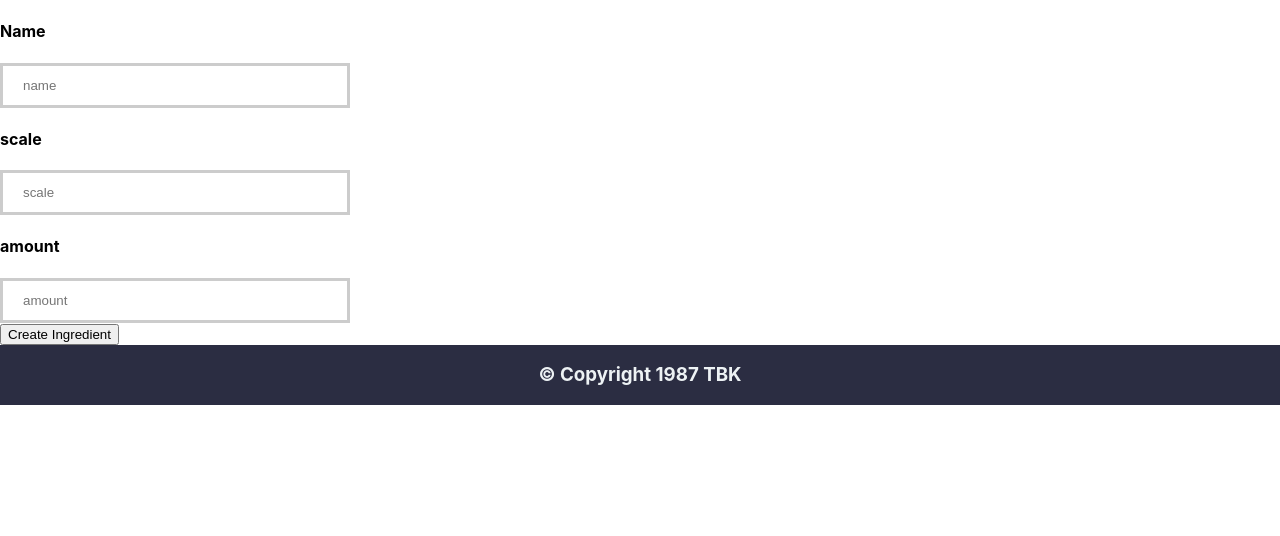
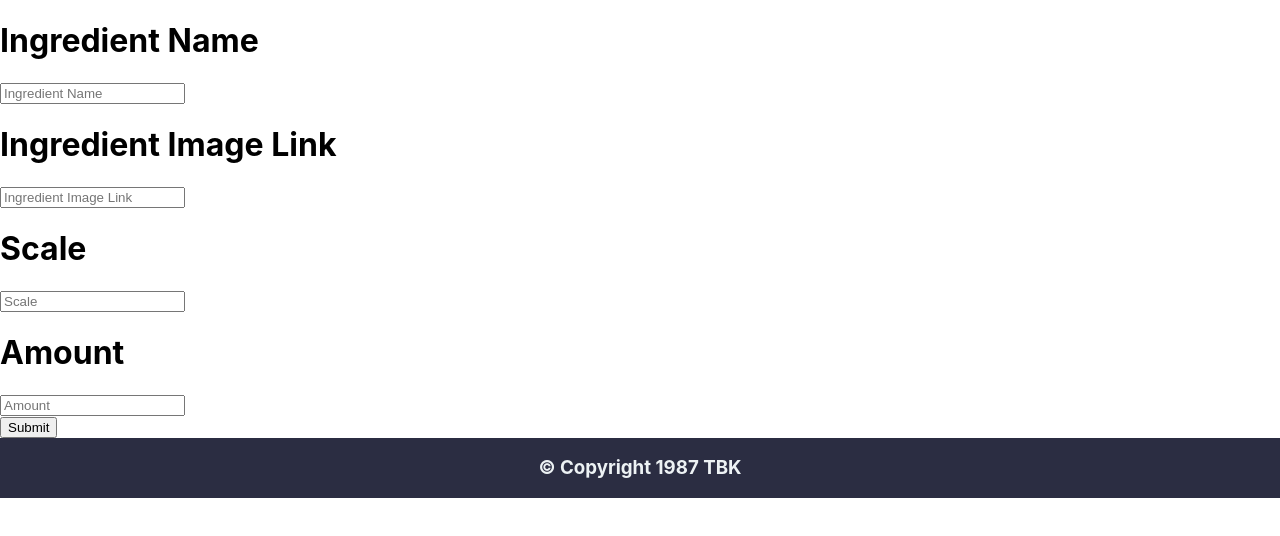
Before and after one commit to SL-amg/myfoodexfrontendproject, a React (Create React App) app in the folder foodexfrontend/: page /createIngredient in a window 1280 px wide. Shown: the top 536 px of the page. Built offline with nearby package versions, Linux system fonts and the light colour scheme; a web font is replaced by a local one.

Commit message:
added image upload

```diff
--- a/foodexfrontend/src/components/CreateCategory.js
+++ b/foodexfrontend/src/components/CreateCategory.js
@@ -4,14 +4,16 @@ import { NavLink, useNavigate } from "react-router-dom";
 import { addCategory } from "../api/users";
 import { useQuery, useMutation } from "@tanstack/react-query";
 import { useState } from "react";
+import Input from "./Input";
 
 const CreateCategory = () => {
+  const navigate = useNavigate();
+  const [name, setName] = useState("");
+  const [image, setImage] = useState("");
 
 
-  const navigate = useNavigate();
-
   const mutation = useMutation({
-    mutationFn: (formData) => addCategory(formData),
+    mutationFn: (newCatigoryData) => addCategory(newCatigoryData),
     onSuccess: () => {
       navigate("/categoriesList");
       const refreshPage = () => {
@@ -19,50 +21,32 @@ const CreateCategory = () => {
       }},
   });
 
-  function submit(values) {
-    console.log(values);
-    mutation.mutate(values);
-  }
+const handleSubmit=()=>{
+  mutation.mutate({
+    name: name,
+    image: image,
+  });
+};
+
 
   return (
     <>
     <div>
-            {/* Formik and rigister div*/}
-            <Formik
-              initialValues={{
-                name: "",
-                image: "",
-              }}
-              onSubmit={submit}
-            >
-              <Form>
-                <div>
-                  <div>
-                    <h4>Name</h4>
-                    <Field
-                      placeholder="name"
-                      className="barStyle"
-                      as="input"
-                      name="name"
-                      type="text"
-                    />
-                  </div>
-                  <div>
-                    <h4>Image</h4>
-                    <Field
-                      placeholder="image"
-                      className="barStyle"
-                      as="input"
-                      name="image"
-                      type="text"
-                    />
-                  </div>
-                  <button className="" type="submit">
-                    Create Catgoires
-                  </button>
-                </div>
-              </Form>
-            </Formik>
+    <Input
+          name="Catigory Name"
+          onChange={(e) => {
+            setName(e.target.value);
+          }}
+        />
+        <Input
+          name="Catigory Image Link"
+          onChange={(e) => {
+            setImage(e.target.value);
+          }} />
+        <button
+       onClick={handleSubmit} >
+          Submit
+        </button>
    </div>
    </>
   )
--- a/foodexfrontend/src/components/CreateIngredient.js
+++ b/foodexfrontend/src/components/CreateIngredient.js
@@ -4,10 +4,16 @@ import { NavLink, useNavigate } from "react-router-dom";
 import { addIngredient } from "../api/users";
 import { useQuery, useMutation } from "@tanstack/react-query";
 import { useState } from "react";
+import Input from "./Input";
 
 const CreateIngredient = () => {
 
+
   const navigate = useNavigate();
+  const [name, setName] = useState("");
+  const [image, setImage] = useState("");
+  const [scale, setScale] = useState("");
+  const [amount, setAmount] = useState("");
 
   const mutation = useMutation({
     mutationFn: (newIngredient) => addIngredient(newIngredient),
@@ -18,62 +24,43 @@ const CreateIngredient = () => {
       }},
   });
 
-    function submit(values) {
-      console.log(values);
-      mutation.mutate(values);
-    }
-
+const handleSubmit=()=>{
+  mutation.mutate({
+    name: name,
+    image: image,
+    scale: scale,
+    amount: amount,
+  });
+};
 
   return (
     <>
     <div>
-            {/* Formik and rigister div*/}
-            <Formik
-              initialValues={{
-                name: "",
-                scale: "",
-                amount: "",
+    <Input
+          name="Ingredient Name"
+          onChange={(e) => {
+            setName(e.target.value);
           }}
-              onSubmit={submit}
-            >
-              <Form>
-                <div>
-                  <div>
-                    <h4>Name</h4>
-                    <Field
-                      placeholder="name"
-                      className="barStyle"
-                      as="input"
-                      name="name"
-                      type="text"
         />
-                  </div>
-                  <div>
-                    <h4>scale</h4>
-                    <Field
-                      placeholder="scale"
-                      className="barStyle"
-                      as="input"
-                      name="scale"
-                      type="text"
-                    />
-                  </div>
-                  <div>
-                    <h4>amount</h4>
-                    <Field
-                      placeholder="amount"
-                      className="barStyle"
-                      as="input"
-                      name="amount"
-                      type="text"
-                    />
-                  </div>
-                  <button className="" type="submit">
-                    Create Ingredient
+        <Input
+          name="Ingredient Image Link"
+          onChange={(e) => {
+            setImage(e.target.value);
+          }} />
+                     <Input
+          name="Scale"
+          onChange={(e) => {
+            setScale(e.target.value);
+          }} />
+           <Input
+          name="Amount"
+          onChange={(e) => {
+            setAmount(e.target.value);
+          }} />
+        <button
+       onClick={handleSubmit} >
+          Submit
         </button>
-                </div>
-              </Form>
-            </Formik>
    </div>
    </>
   )
--- a/foodexfrontend/src/components/CreateRecipy.js
+++ b/foodexfrontend/src/components/CreateRecipy.js
@@ -4,9 +4,15 @@ import { NavLink, useNavigate } from "react-router-dom";
 import { addRecipe } from "../api/users";
 import { useQuery, useMutation } from "@tanstack/react-query";
 import { useState } from "react";
+import Input from "./Input";
 
 const CreateRecipy = () => {
+
   const navigate = useNavigate();
+  const [name, setName] = useState("");
+  const [image, setImage] = useState("");
+  const [nutritionFact, setNutritionFact] = useState("");
+
 
   const mutation = useMutation({
     mutationFn: (newRecipy) => addRecipe(newRecipy),
@@ -17,61 +23,37 @@ const CreateRecipy = () => {
       }},
   });
 
-    function submit(values) {
-      console.log(values);
-      mutation.mutate(values);
-    }
+const handleSubmit=()=>{
+  mutation.mutate({
+    name: name,
+    image: image,
+    nutritionFact: nutritionFact,
+  });
+};
 
   return (
    <>
     <div>
-            {/* Formik and rigister div*/}
-            <Formik
-              initialValues={{
-                name: "",
-                image: "",
-                nutritionFact: "",
+    <Input
+          name="Recipy Name"
+          onChange={(e) => {
+            setName(e.target.value);
           }}
-              onSubmit={submit}
-            >
-              <Form>
-                <div>
-                  <div>
-                    <h4>Name</h4>
-                    <Field
-                      placeholder="name"
-                      className="barStyle"
-                      as="input"
-                      name="name"
-                      type="text"
         />
-                  </div>
-                  <div>
-                    <h4>image</h4>
-                    <Field
-                      placeholder="image"
-                      className="barStyle"
-                      as="input"
-                      name="image"
-                      type="text"
-                    />
-                  </div>
-                  <div>
-                    <h4>nutritionFact</h4>
-                    <Field
-                      placeholder="nutritionFact"
-                      className="barStyle"
-                      as="input"
-                      name="nutritionFact"
-                      type="text"
-                    />
-                  </div>
-                  <button className="" type="submit">
-                    Create Recipy
+        <Input
+          name="Recipy Image Link"
+          onChange={(e) => {
+            setImage(e.target.value);
+          }} />
+           <Input
+          name="Nutrition Fact"
+          onChange={(e) => {
+            setNutritionFact(e.target.value);
+          }} />
+        <button
+       onClick={handleSubmit} >
+          Submit
         </button>
-                </div>
-              </Form>
-            </Formik>
    </div>
    </>
   )
--- /dev/null
+++ b/foodexfrontend/src/components/Input.js
@@ -0,0 +1,15 @@
+import React from "react";
+
+const Input = ({ name, onChange }) => {
+  return (
+    <div >
+      <h1 >{name}</h1>
+      <input
+        onChange={onChange}
+        placeholder={name}
+      />
+    </div>
+  );
+};
+
+export default Input;
```
Also changed, not shown: foodexfrontend/src/components/CreateCategoryTestFile.js (added, +71 -0 lines), foodexfrontend/src/components/CreateIngredienTestFile.js (added, +82 -0 lines), foodexfrontend/src/components/CreateRecipTestFile.js (added, +80 -0 lines). Lines whose indentation alone changed are shown as unchanged.
